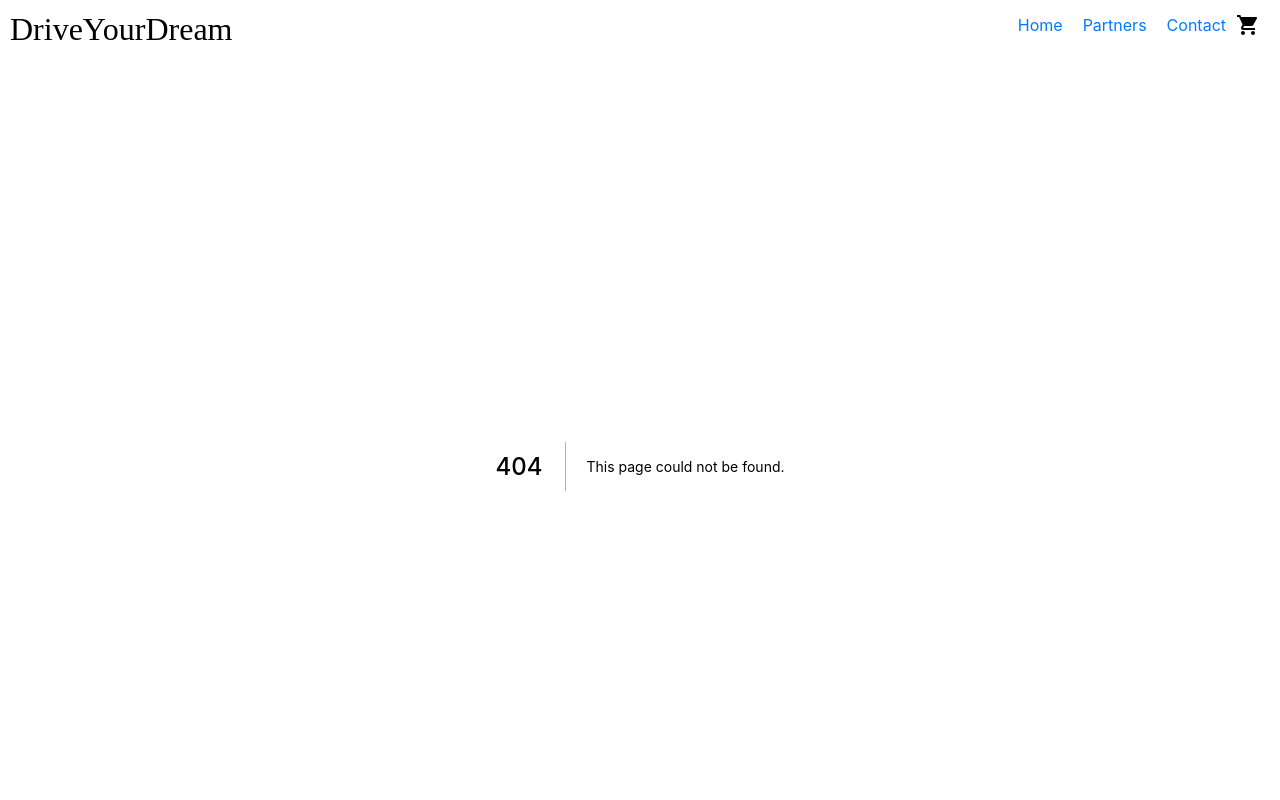
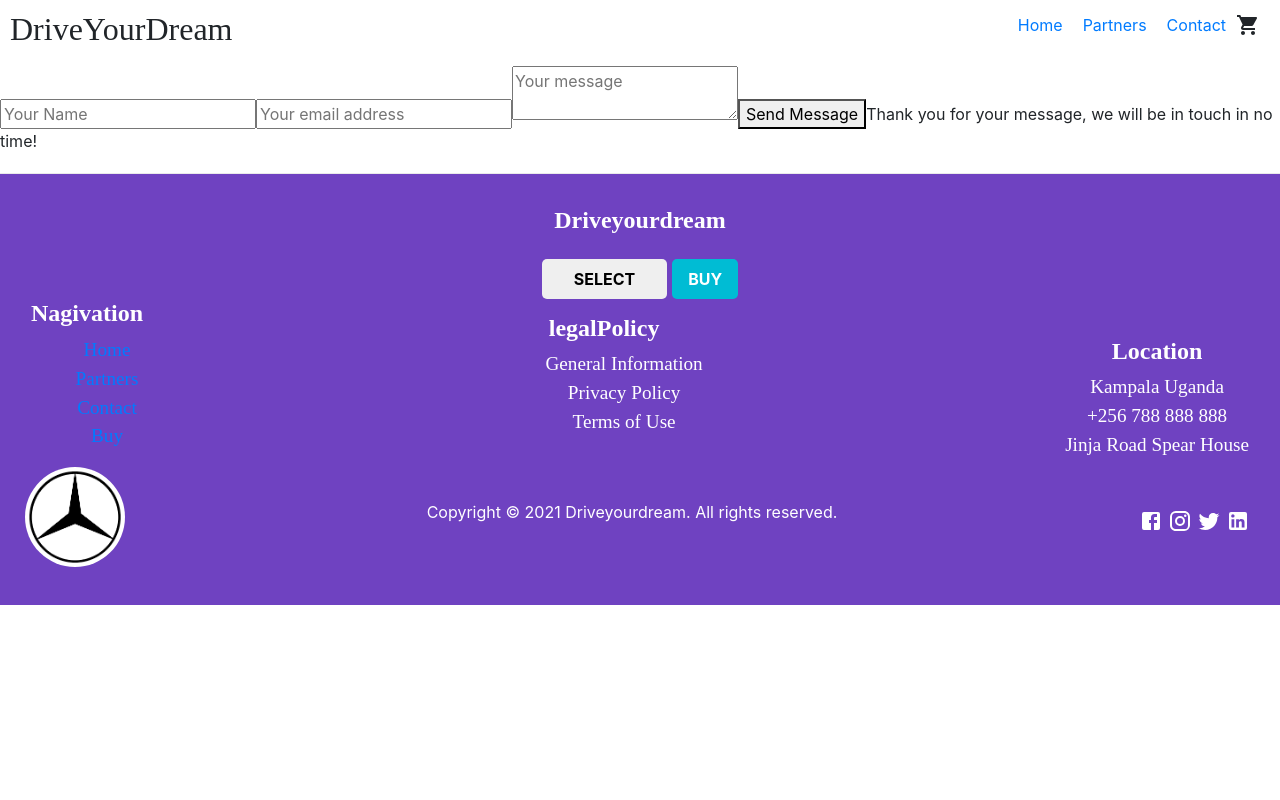
Before and after one commit to outboxafrica/courier-Hufflepuff-frontend, a Next.js app: page /contact in a window 1280 px wide. Before the commit this address had no page. Shown: the top 800 px of the page. Built offline with nearby package versions, Linux system fonts and the light colour scheme.

Commit message:
ft-add form#EM-7

```diff
--- a/package.json
+++ b/package.json
@@ -12,6 +12,7 @@
     "@emotion/styled": "^11.3.0",
     "@mui/icons-material": "^5.0.5",
     "@mui/material": "^5.0.6",
+    "emailjs-com": "^3.2.0",
     "firebase": "9.0.0",
     "firebase-tools": "^9.22.0",
     "next": "^12.0.3",
--- /dev/null
+++ b/pages/api/car/[id].js
@@ -0,0 +1,11 @@
+const data = require('../../../data')
+
+export default function handler(req, res) {
+    // console.log(data.data);
+    const car = data.data.find(car => car.id.toString() === req.query.id)
+    if (!car) {
+        res.status(404).send('Car not found')
+    } else {
+        res.json(car)
+    }
+    }
--- /dev/null
+++ b/pages/contact.js
@@ -0,0 +1,47 @@
+import { useState } from "react";
+import emailjs from 'emailjs-com';
+
+const Contact = () => {
+    const [name, setName] = useState('');
+    const [email, setEmail] = useState('');
+    const [message, setMessage] = useState('');
+    const [emailSent, setEmailSent] = useState(false);
+
+    const submit = () => {
+        if (name && email && message) {
+           // TODO - send mail
+           const serviceId = process.env.NEXT_SERVICE_ID;
+            const templateId = process.env.NEXT_TEMPLATE_ID;
+            const userId = process.env.NEXT_USER_ID;
+            const templateParams = {
+                name,
+                email,
+                message
+            };
+
+            emailjs.send(serviceId, templateId, templateParams, userId)
+                .then(response => console.log(response))
+                .then(error => console.log(error));
+
+
+            setName('');
+            setEmail('');
+            setMessage('');
+            setEmailSent(true);
+        } else {
+            alert('Please fill in all fields.');
+        }
+    }
+
+    return (
+        <>
+        <input type="text" placeholder="Your Name" value={name} onChange={e => setName(e.target.value)} />
+        <input type="email" placeholder="Your email address" value={email} onChange={e => setEmail(e.target.value)} />
+        <textarea placeholder="Your message" value={message} onChange={e => setMessage(e.target.value)}></textarea>
+        <button onClick={submit}>Send Message</button>
+        <span className={emailSent ? 'visible' : null}>Thank you for your message, we will be in touch in no time!</span>
+        </>
+    );
+};
+
+export default Contact;
```
Also changed, not shown: 1 other file (tests, documents, lock files or other folders).
